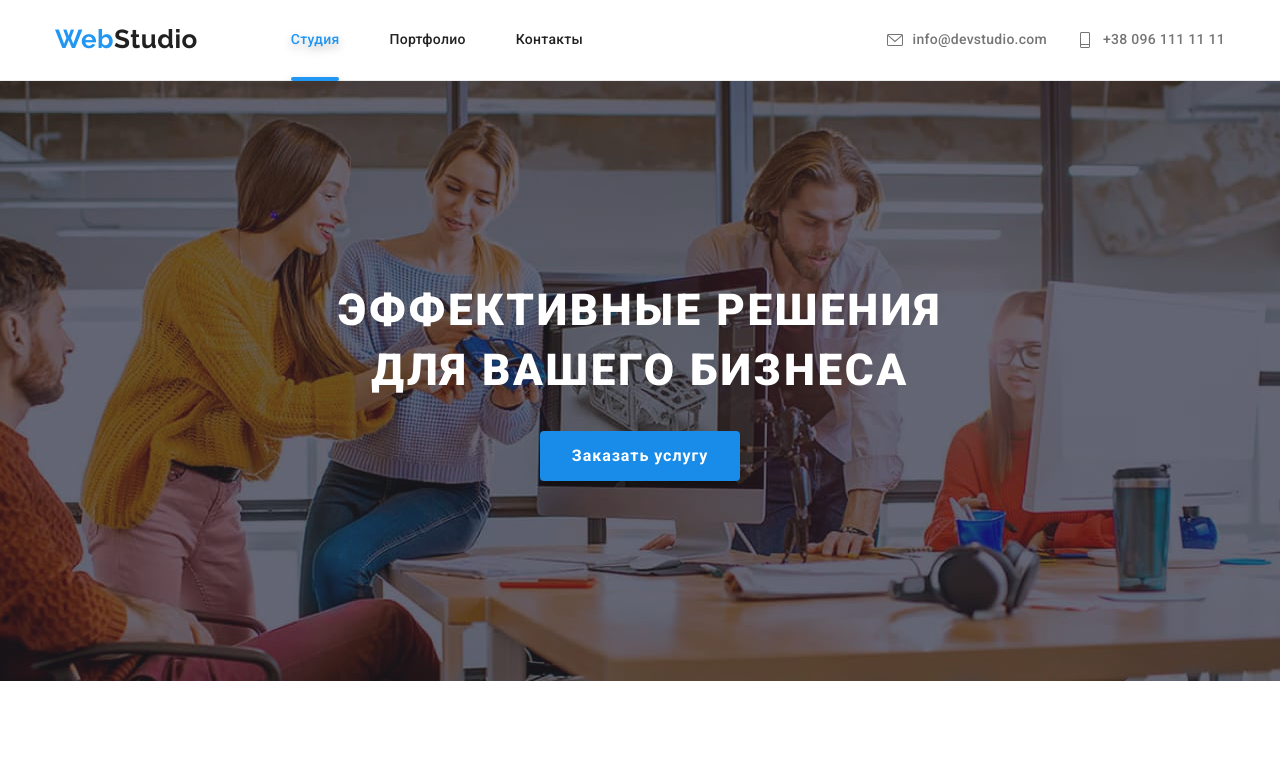
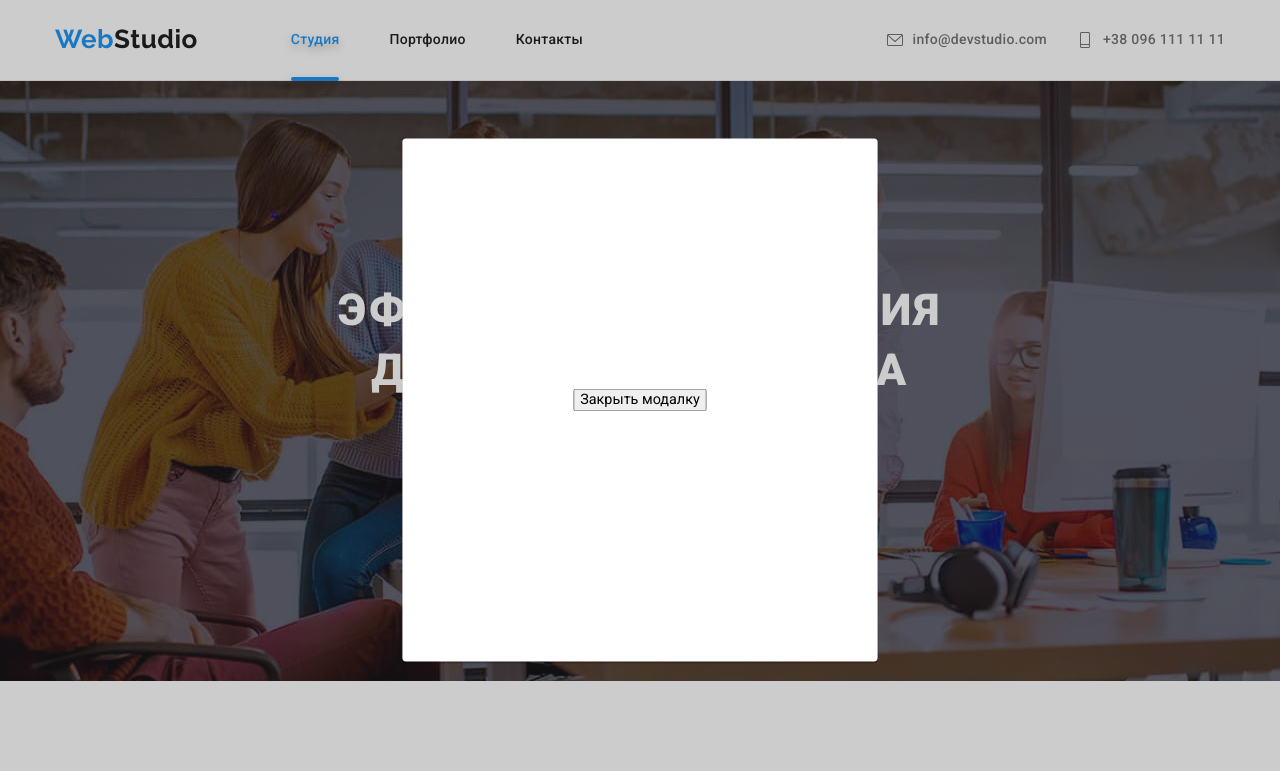
Before and after one commit to VladyslavSht/goit-markup-hw-05, a plain HTML site: page index.html in a window 1280 px wide. Both pictures are taken after a click on the button "Заказать услугу". Shown: the top 771 px of the page. Drawn offline with nearby package versions, Linux system fonts and the light colour scheme.

Commit message:
Добавлено модальное окно

```diff
--- a/css/styles.css
+++ b/css/styles.css
@@ -18,6 +18,7 @@ secondary-background #F5F4FA
   --address-color: rgba(255, 255, 255, 60%);
   --secondary-background-color: #f5f4fa;
   --icons-color: #afb1b8;
+  --time-function: cubic-bezier(0.4, 0, 0.2, 1);
 }
 
 body {
@@ -126,6 +127,8 @@ img {
   font-size: 14px;
   line-height: 1.14;
   letter-spacing: 0.02em;
+
+  transition: color 250ms var(--time-function);
 }
 
 .site-nav .link:hover,
@@ -141,10 +144,10 @@ img {
 }
 
 .current.link::after {
+  position: absolute;
   content: "";
   width: 100%;
   height: 4px;
-  position: absolute;
   bottom: -1px;
   left: 0;
   background: var(--accent);
@@ -170,6 +173,8 @@ img {
   display: flex;
   fill: currentColor;
   vertical-align: middle;
+
+  transition: color 250ms var(--time-function);
 }
 
 .items .link:hover,
@@ -248,6 +253,8 @@ img {
   border-radius: 4px;
   border-style: none;
   box-shadow: 0px 4px 4px rgba(0, 0, 0, 0.15);
+
+  transition: background-color 250ms var(--time-function);
 }
 
 .head-button:hover,
@@ -481,6 +488,9 @@ img {
 
 .list-of-icons-item .link {
   fill: currentColor;
+  border-radius: 50%;
+  transition: color 250ms var(--time-function),
+    background-color 250ms var(--time-function);
 }
 
 .item-bottom.icon {
@@ -490,7 +500,6 @@ img {
 .list-of-icons-item .link:hover,
 .list-of-icons-item .link:focus {
   background-color: var(--accent);
-  border-radius: 50%;
   color: var(--primary-background-color);
 }
 
@@ -524,6 +533,9 @@ img {
   border-radius: 4px;
 
   color: var(--icons-color);
+
+  transition: color 250ms var(--time-function),
+    border-color 250ms var(--time-function);
 }
 
 .clients-icon {
@@ -582,6 +594,8 @@ img {
 
   font-size: 14px;
   line-height: 1.71;
+
+  transition: color 250ms var(--time-function);
 }
 
 .bottom-title {
@@ -624,6 +638,8 @@ img {
 
 .bottom-icon-list-item .link {
   fill: currentColor;
+
+  transition: background-color 250ms var(--time-function);
 }
 
 .bottom-icon-list-item .link:hover,
@@ -644,16 +660,18 @@ img {
 .buttons {
   padding: 6px 22px 6px 22px;
 
-  background-color: var(--secondary-background-color);
-
   font-family: inherit;
   cursor: pointer;
   font-weight: 500;
   font-size: 16px;
   line-height: 1.63;
 
+  background-color: var(--secondary-background-color);
   border-radius: 4px;
   border-style: none;
+
+  transition: background-color 250ms var(--time-function),
+    color 250ms var(--time-function), box-shadow 250ms var(--time-function);
 }
 .btn-active,
 .buttons:hover,
@@ -676,7 +694,6 @@ img {
   width: 370px;
   margin-right: 30px;
   margin-bottom: 30px;
-  border-bottom: 1px solid #eeeeee;
 }
 
 .picture {
@@ -717,6 +734,7 @@ img {
   padding-right: 23px;
   border-left: 1px solid #eeeeee;
   border-right: 1px solid #eeeeee;
+  border-bottom: 1px solid #eeeeee;
 }
 
 .projects .item:nth-child(3n) {
@@ -725,6 +743,10 @@ img {
 
 .projects .item:nth-last-child(-n + 3) {
   margin-bottom: 0;
+}
+
+.projects-item {
+  transition: box-shadow 250ms var(--time-function);
 }
 
 .projects-item:hover,
@@ -754,3 +776,44 @@ img {
   font-size: 16px;
   line-height: 1.88;
 }
+
+/*modal*/
+
+.backdrop {
+  position: fixed;
+  top: 0;
+  left: 0;
+  width: 100%;
+  height: 100%;
+  background-color: rgba(0, 0, 0, 0.2);
+
+  opacity: 1;
+
+  transition: opacity 250ms var(--time-function);
+}
+
+.backdrop.is-hidden {
+  opacity: 0;
+  pointer-events: none;
+}
+
+.backdrop.is-hidden .modal {
+  transform: translate(-50%, -50%) scale(1.1);
+}
+
+.modal {
+  position: absolute;
+  top: 50%;
+  left: 50%;
+  transform: translate(-50%, -50%) scale(0.9);
+  transition: transform 250ms var(--time-function);
+  width: 528px;
+  height: 581px;
+  display: flex;
+  align-items: center;
+  justify-content: center;
+  background: var(--primary-background-color);
+  box-shadow: 0px 1px 3px rgba(0, 0, 0, 0.12), 0px 1px 1px rgba(0, 0, 0, 0.14),
+    0px 2px 1px rgba(0, 0, 0, 0.2);
+  border-radius: 4px;
+}
--- a/index.html
+++ b/index.html
@@ -53,9 +53,11 @@
       <section class="head">
         <div class="container">
         <h1 class="head-title">Эффективные решения для вашего бизнеса</h1>
-        <button type="button" class="head-button">Заказать услугу</button>
+        <button type="button" class="head-button" data-modal-open>Заказать услугу</button>
         </div>
       </section>
+
+
 
       <!--Особенности-->
       <section class="features section">
@@ -397,5 +399,14 @@
       </div>
       </div>
     </footer>
+
+    <!--модальное окно-->
+    <div class="backdrop is-hidden " data-modal>
+      <div class="modal">
+        <button type="button" data-modal-close>Закрыть модалку</button>
+      </div>
+    </div>
+
+    <script src="./js/modal.js"></script>
   </body>
 </html>
--- /dev/null
+++ b/js/modal.js
@@ -0,0 +1,14 @@
+(() => {
+  const refs = {
+    openModalBtn: document.querySelector('[data-modal-open]'),
+    closeModalBtn: document.querySelector('[data-modal-close]'),
+    modal: document.querySelector('[data-modal]'),
+  };
+
+  refs.openModalBtn.addEventListener('click', toggleModal);
+  refs.closeModalBtn.addEventListener('click', toggleModal);
+
+  function toggleModal() {
+    refs.modal.classList.toggle('is-hidden');
+  }
+})();
```
Also changed, not shown: portfolio.html (+1 -2 lines).
